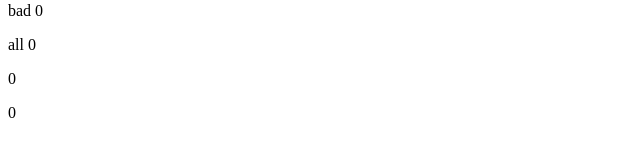
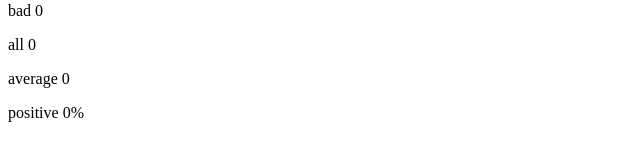
Before and after one commit to CGfrac/fullstackopenexercises, a React (Create React App) app in the folder part1/unicafe/: page / in a window 1280 px wide. Shown: the part 221-382 px from the top of the page, without its empty margins (0-640 px from the left). Built offline with nearby package versions, Linux system fonts and the light colour scheme.

Commit message:
Complete exercise 1.8

```diff
--- a/part1/unicafe/src/App.js
+++ b/part1/unicafe/src/App.js
@@ -3,6 +3,33 @@ import { useState } from 'react'
 const DisplayCounter = ({ text, counter }) => {
   return (
     <p>{text} {counter}</p>
+  )
+}
+
+const Statistics = ({ good, bad, neutral, total }) => {
+  const calculateAverageScore = () => {
+    if (total === 0) {
+      return 0
+    }
+    return (good - bad) / total
+  }
+
+  const calculatePositiveRatio = () => {
+    if (total === 0) {
+      return "0%"
+    }
+    return `${good / total * 100}%`
+  }
+
+  return (
+    <>
+      <DisplayCounter text="good" counter={good} />
+      <DisplayCounter text="neutral" counter={neutral} />
+      <DisplayCounter text="bad" counter={bad} />
+      <DisplayCounter text="all" counter={total} />
+      <p>average {calculateAverageScore()}</p>
+      <p>positive {calculatePositiveRatio()}</p>
+    </>
   )
 }
 
@@ -24,33 +51,17 @@ const App = () => {
     setTotal(total + 1)
   }
 
-  const calculateAverageScore = () => {
-    if (total === 0) {
-      return 0
-    }
-    return (good - bad) / total
-  }
-
-  const calculatePositiveRatio = () => {
-    if (total === 0) {
-      return 0
-    }
-    return `${good / total * 100}%`
-  }
-
   return (
     <div>
       <h2>give feedback</h2>
+
       <Button handleClick={() => incrementCounter(good, setGood)} text="good" />
       <Button handleClick={() => incrementCounter(neutral, setNeutral)} text="neutral" />
       <Button handleClick={() => incrementCounter(bad, setBad)} text="bad" />
+
       <h2>statistics</h2>
-      <DisplayCounter text="good" counter={good} />
-      <DisplayCounter text="neutral" counter={neutral} />
-      <DisplayCounter text="bad" counter={bad} />
-      <DisplayCounter text="all" counter={total} />
-      <p>{calculateAverageScore()}</p>
-      <p>{calculatePositiveRatio()}</p>
+
+      <Statistics good={good} bad={bad} neutral={neutral} total={total} />
     </div>
   )
 }
```
